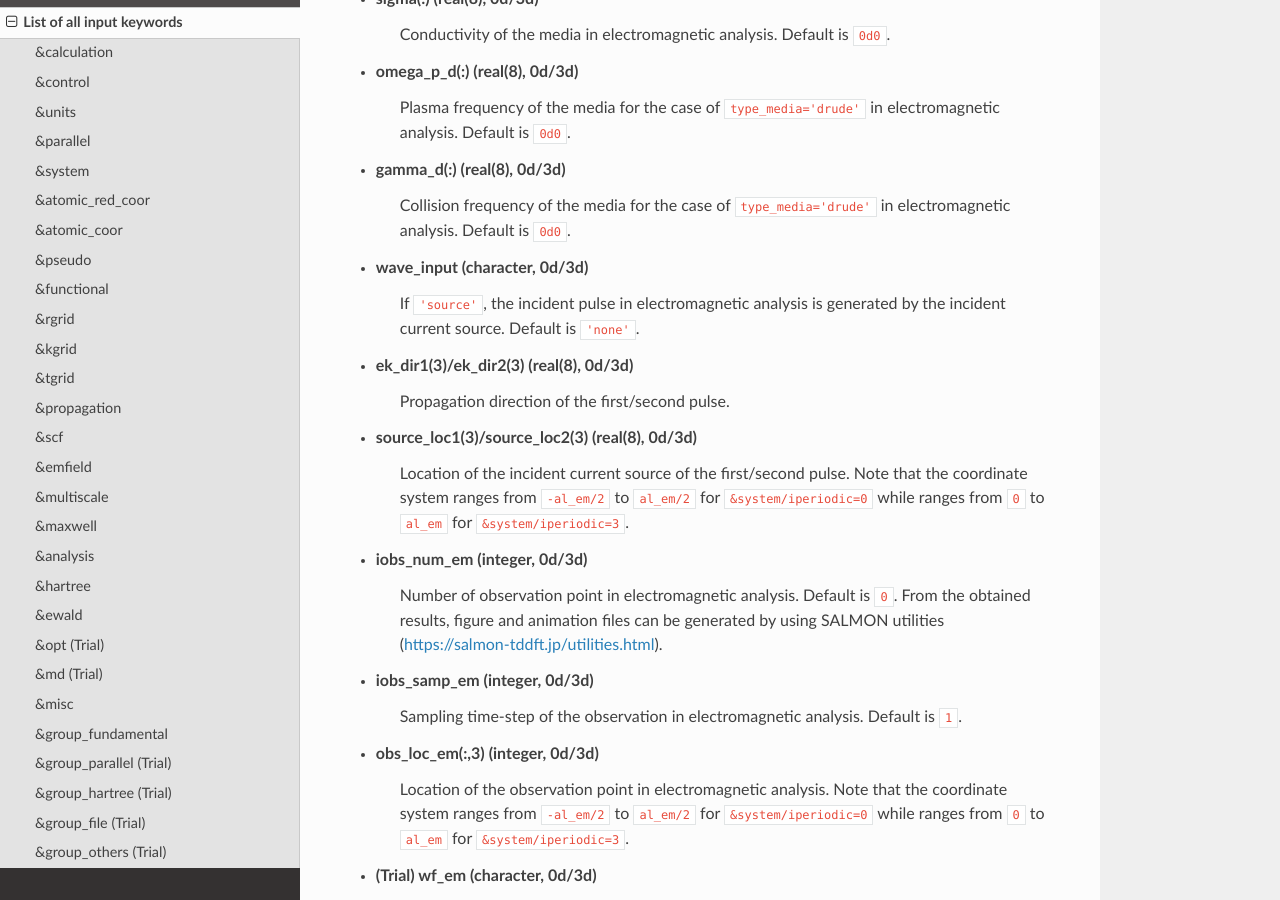
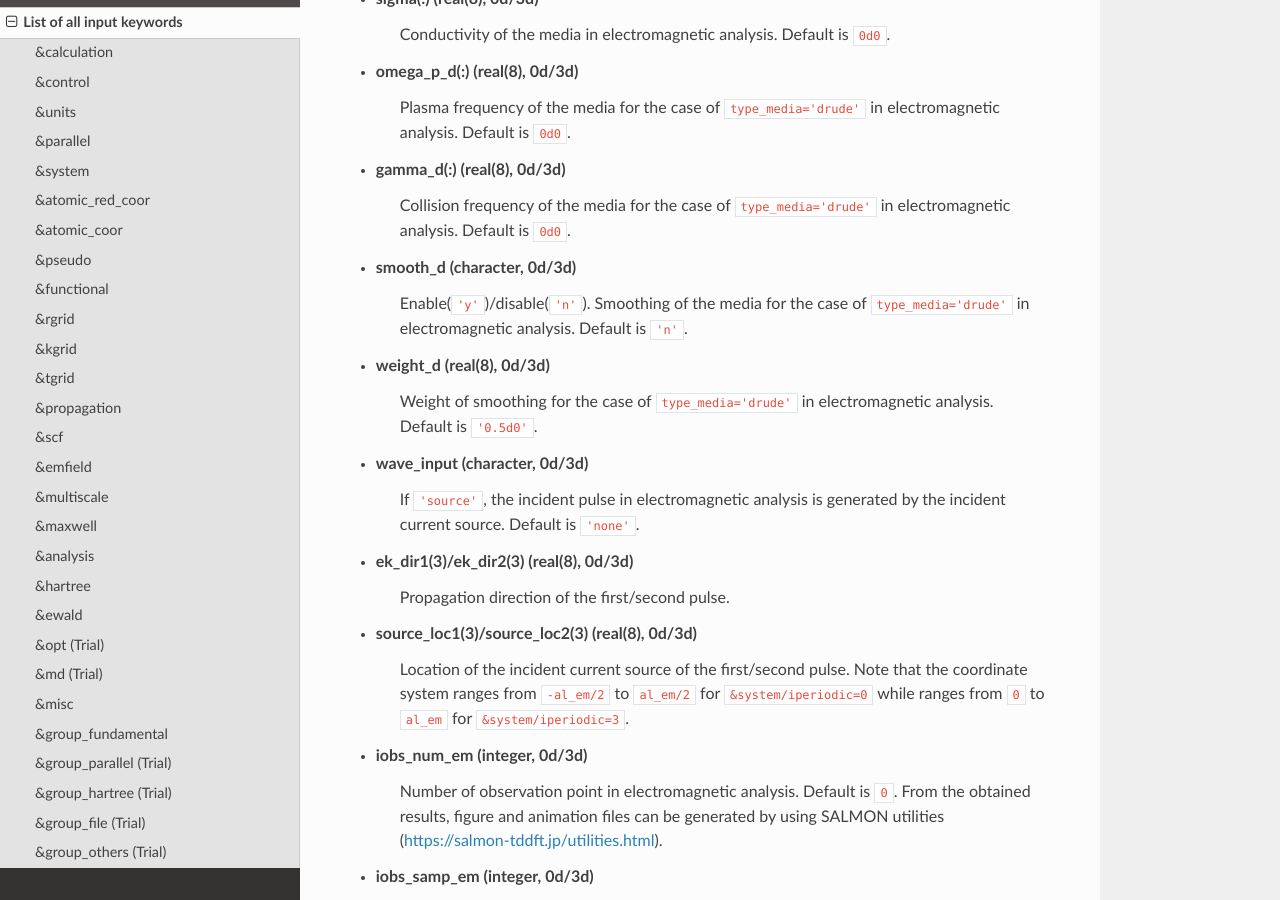
Before and after one commit to SALMON-TDDFT/SALMON-DOCS, a Sphinx documentation site: the page built from source/input_keyword_list.rst, in a window 1280 px wide and 900 px high, scrolled down 15288 px. Built offline with Sphinx 7.4.7 and the Read the Docs theme 2.0.0, drawn with Linux system fonts in a browser that asks for light colours; formulas are drawn with MathJax 3.

Commit message:
Add keywords in eh-FDTD

```diff
--- a/source/input_keyword_list.rst
+++ b/source/input_keyword_list.rst
@@ -683,6 +683,12 @@ Input for psudopotentials. Size of array (:) is equal to ``&system/nelem``.
 - **gamma_d(:)** (real(8), 0d/3d)
    Collision frequency of the media for the case of ``type_media='drude'`` in electromagnetic analysis. Default is ``0d0``.
 
+- **smooth_d** (character, 0d/3d)
+   Enable(``'y'``)/disable(``'n'``). Smoothing of the media for the case of ``type_media='drude'`` in electromagnetic analysis. Default is ``'n'``.
+
+- **weight_d** (real(8), 0d/3d)
+   Weight of smoothing for the case of ``type_media='drude'`` in electromagnetic analysis. Default is ``'0.5d0'``.
+
 - **wave_input** (character, 0d/3d)
    If ``'source'``, the incident pulse in electromagnetic analysis is generated by the incident current source. Default is ``'none'``.
 
```
